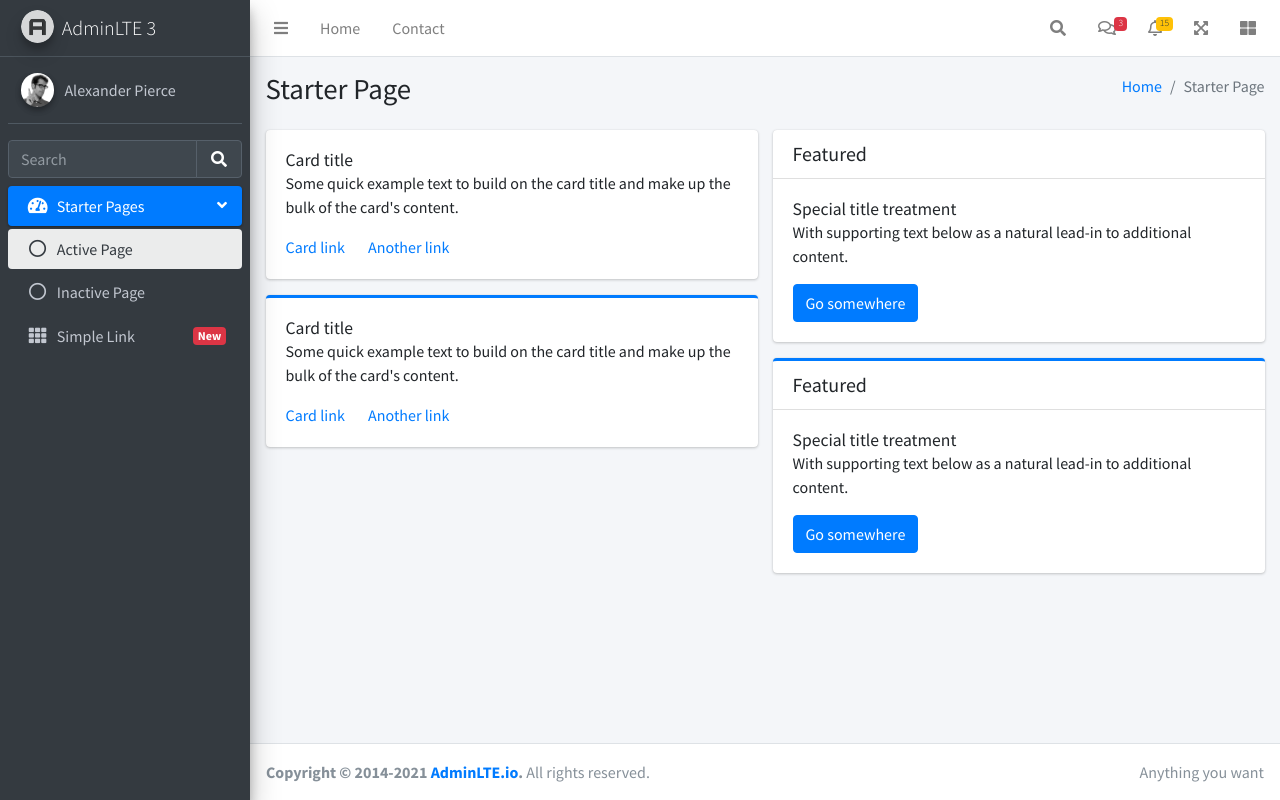
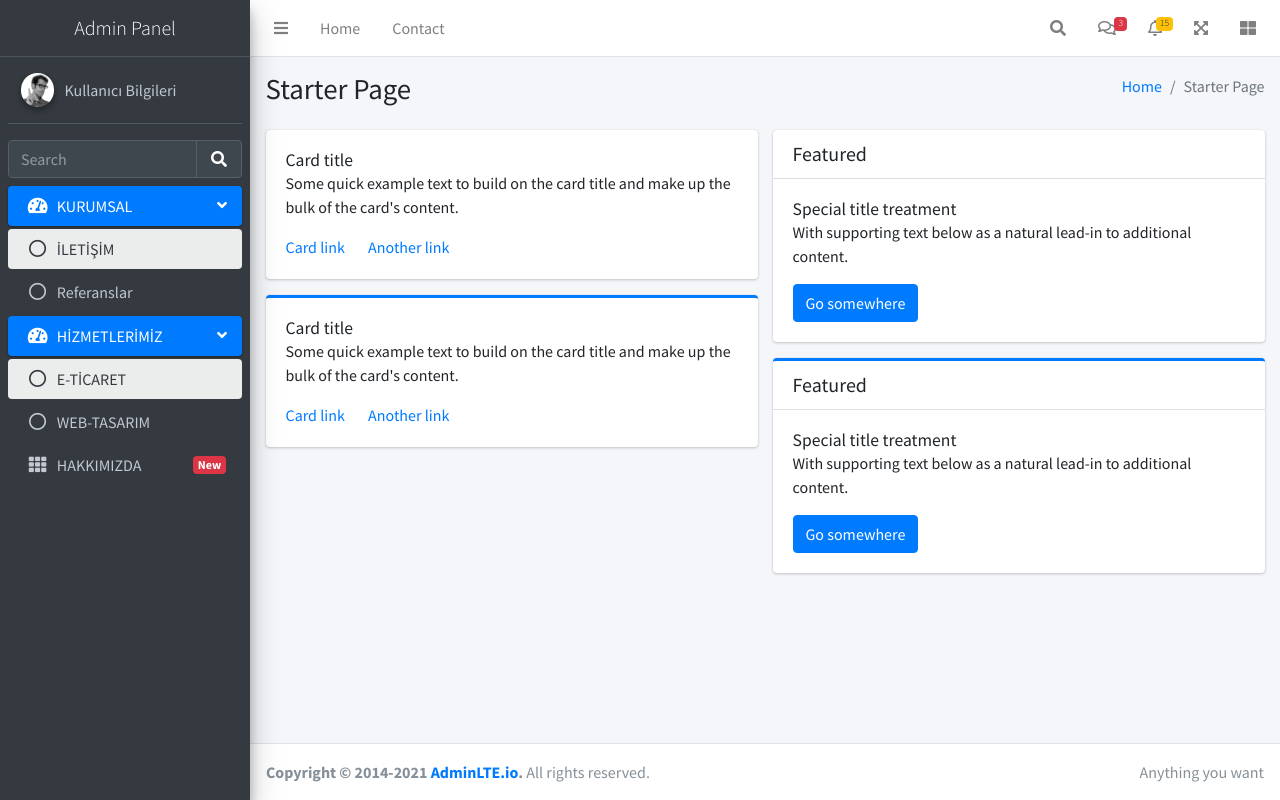
Before and after one commit to GiresunTBMYOBilgisayarProgramciligi/Proje-3, a PHP site: page / in a window 1280 px wide. Run offline with PHP 8.4, Linux system fonts and the light colour scheme; some libraries are stand-ins or nearby versions.

Commit message:
sidebar güncellendi

```diff
--- a/admin/sidebar.php
+++ b/admin/sidebar.php
@@ -1,9 +1,8 @@
 <!-- Main Sidebar Container -->
 <aside class="main-sidebar sidebar-dark-primary elevation-4">
     <!-- Brand Logo -->
-    <a href="index3.html" class="brand-link">
-      <img src="dist/img/AdminLTELogo.png" alt="AdminLTE Logo" class="brand-image img-circle elevation-3" style="opacity: .8">
-      <span class="brand-text font-weight-light">AdminLTE 3</span>
+    <a href="index3.html" class="brand-link" style="text-align: center;">
+      <span class="brand-text font-weight-light">Admin Panel</span>
     </a>
 
     <!-- Sidebar -->
@@ -14,7 +13,7 @@
           <img src="dist/img/user2-160x160.jpg" class="img-circle elevation-2" alt="User Image">
         </div>
         <div class="info">
-          <a href="#" class="d-block">Alexander Pierce</a>
+          <a href="#" class="d-block">Kullanıcı Bilgileri</a>
         </div>
       </div>
 
@@ -39,7 +38,7 @@
             <a href="#" class="nav-link active">
               <i class="nav-icon fas fa-tachometer-alt"></i>
               <p>
-                Starter Pages
+                KURUMSAL
                 <i class="right fas fa-angle-left"></i>
               </p>
             </a>
@@ -47,13 +46,36 @@
               <li class="nav-item">
                 <a href="#" class="nav-link active">
                   <i class="far fa-circle nav-icon"></i>
-                  <p>Active Page</p>
+                  <p>İLETİŞİM</p>
                 </a>
               </li>
               <li class="nav-item">
                 <a href="#" class="nav-link">
                   <i class="far fa-circle nav-icon"></i>
-                  <p>Inactive Page</p>
+                  <p>Referanslar</p>
+                </a>
+              </li>
+            </ul>
+          </li>
+          <li class="nav-item menu-open">
+            <a href="#" class="nav-link active">
+              <i class="nav-icon fas fa-tachometer-alt"></i>
+              <p>
+               HİZMETLERİMİZ
+                <i class="right fas fa-angle-left"></i>
+              </p>
+            </a>
+            <ul class="nav nav-treeview">
+              <li class="nav-item">
+                <a href="#" class="nav-link active">
+                  <i class="far fa-circle nav-icon"></i>
+                  <p>E-TİCARET</p>
+                </a>
+              </li>
+              <li class="nav-item">
+                <a href="#" class="nav-link">
+                  <i class="far fa-circle nav-icon"></i>
+                  <p>WEB-TASARIM</p>
                 </a>
               </li>
             </ul>
@@ -62,7 +84,7 @@
             <a href="#" class="nav-link">
               <i class="nav-icon fas fa-th"></i>
               <p>
-                Simple Link
+                HAKKIMIZDA
                 <span class="right badge badge-danger">New</span>
               </p>
             </a>
```
